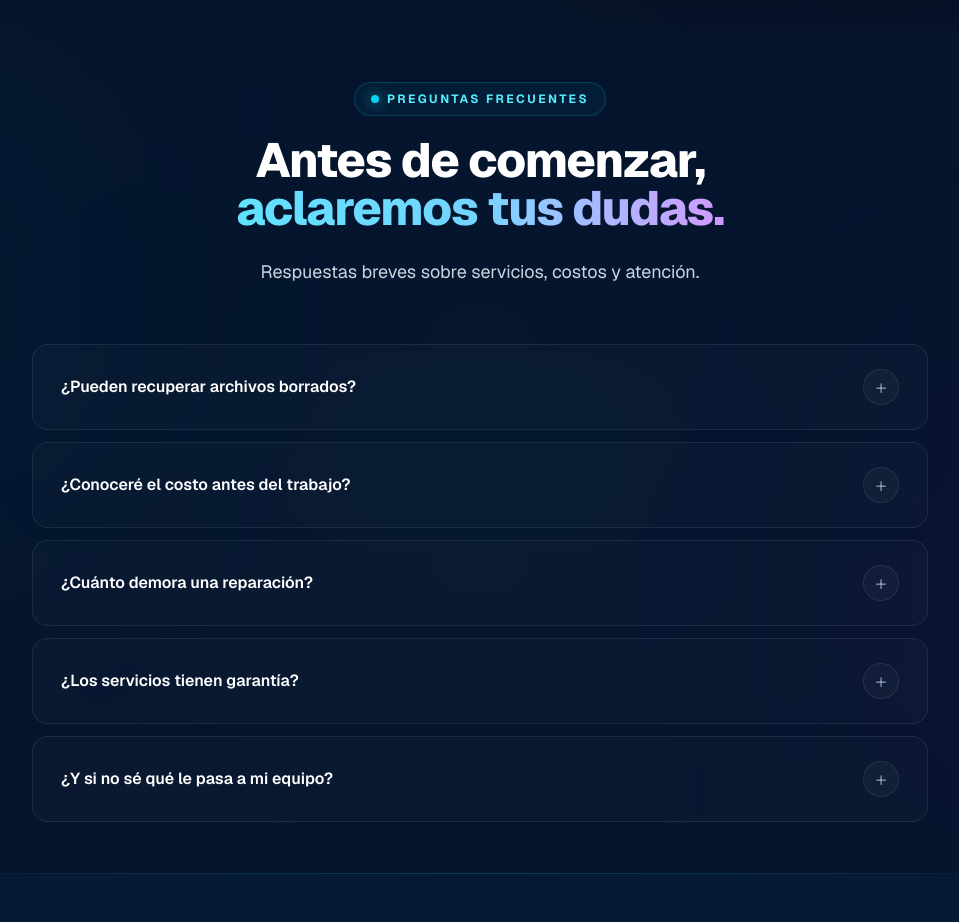
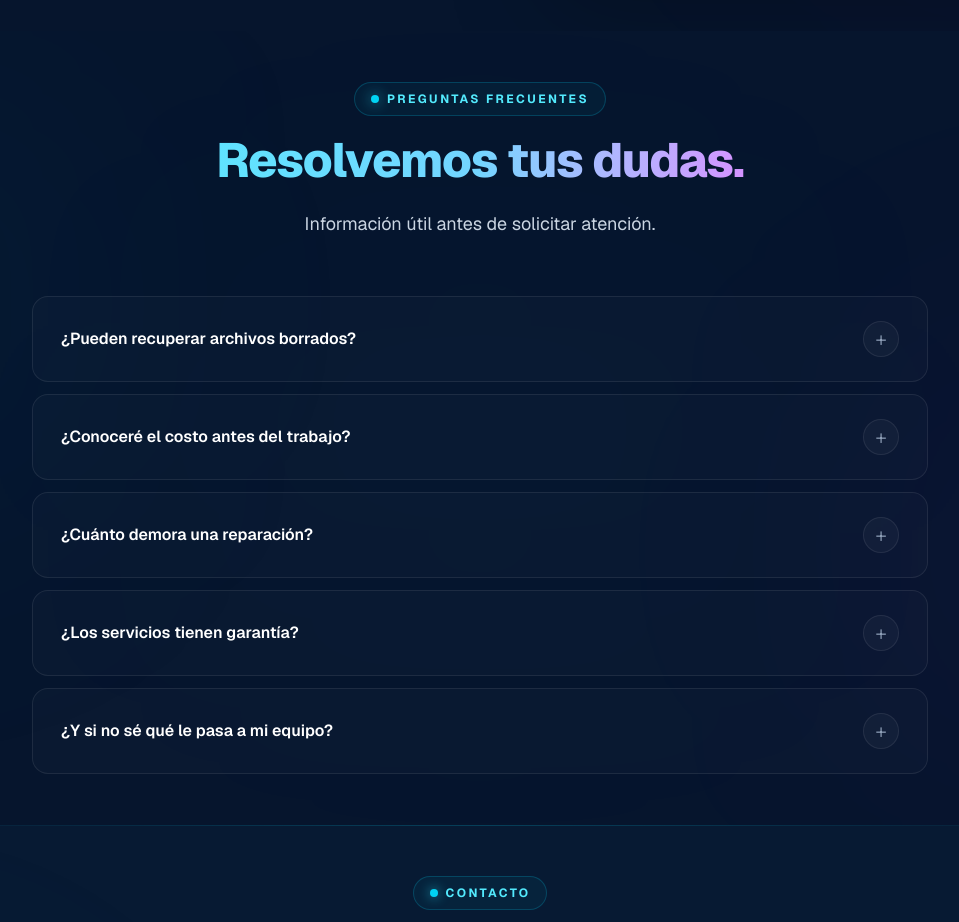
Before and after one commit to joakoguzp/puno-tech, a Next.js app: page / in a window 1280 px wide. Shown: the part 3280-4202 px from the top of the page, without its empty margins (160-1119 px from the left). Built offline with nearby package versions, Linux system fonts and the light colour scheme.

Commit message:
Polish PUNO TECH section headings and remove repeated copy

```diff
--- a/src/components/sections/FAQ.tsx
+++ b/src/components/sections/FAQ.tsx
@@ -68,14 +68,14 @@ export default function FAQ() {
           </div>
 
           <h2 className="text-3xl font-extrabold tracking-tight text-white sm:text-4xl lg:text-5xl">
-            Antes de comenzar,
+
             <span className="block bg-gradient-to-r from-cyan-300 via-sky-300 to-fuchsia-400 bg-clip-text text-transparent">
-              aclaremos tus dudas.
+Resolvemos tus dudas.
             </span>
           </h2>
 
           <p className="mx-auto mt-6 max-w-2xl text-base leading-7 text-slate-300 sm:text-lg sm:leading-8">
-            Respuestas breves sobre servicios, costos y atención.
+            Información útil antes de solicitar atención.
           </p>
         </div>
 
```
